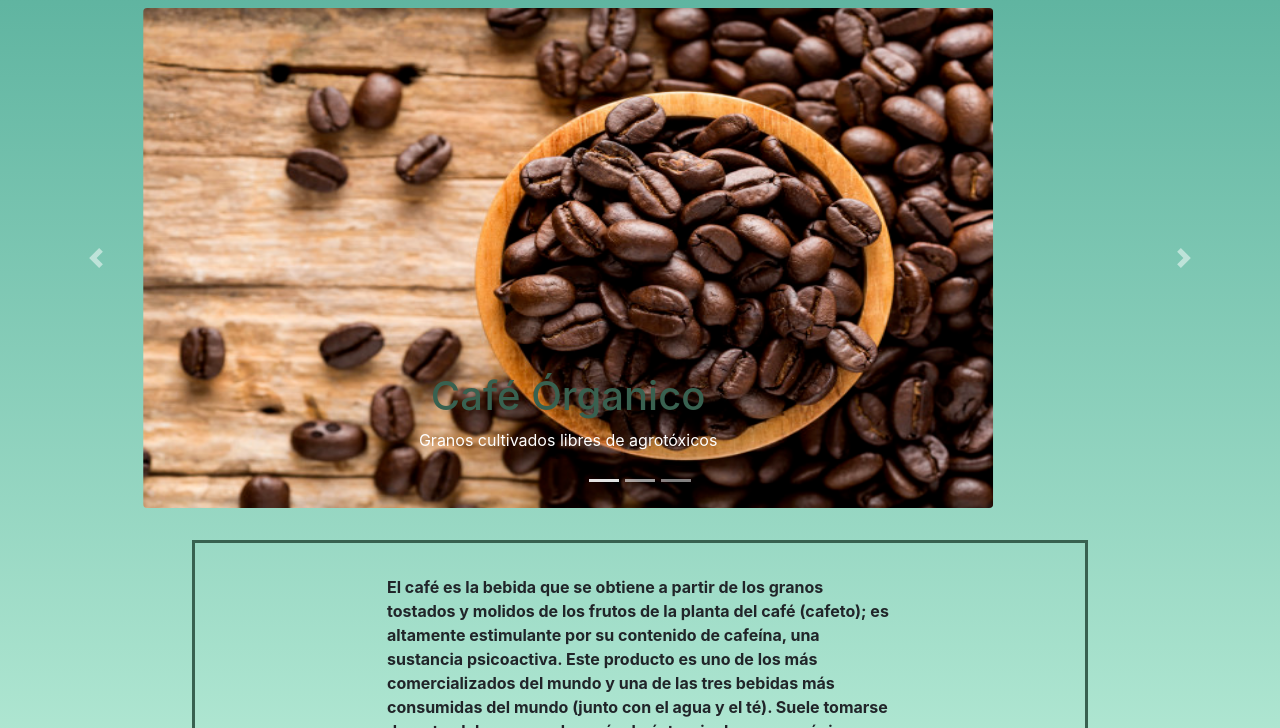
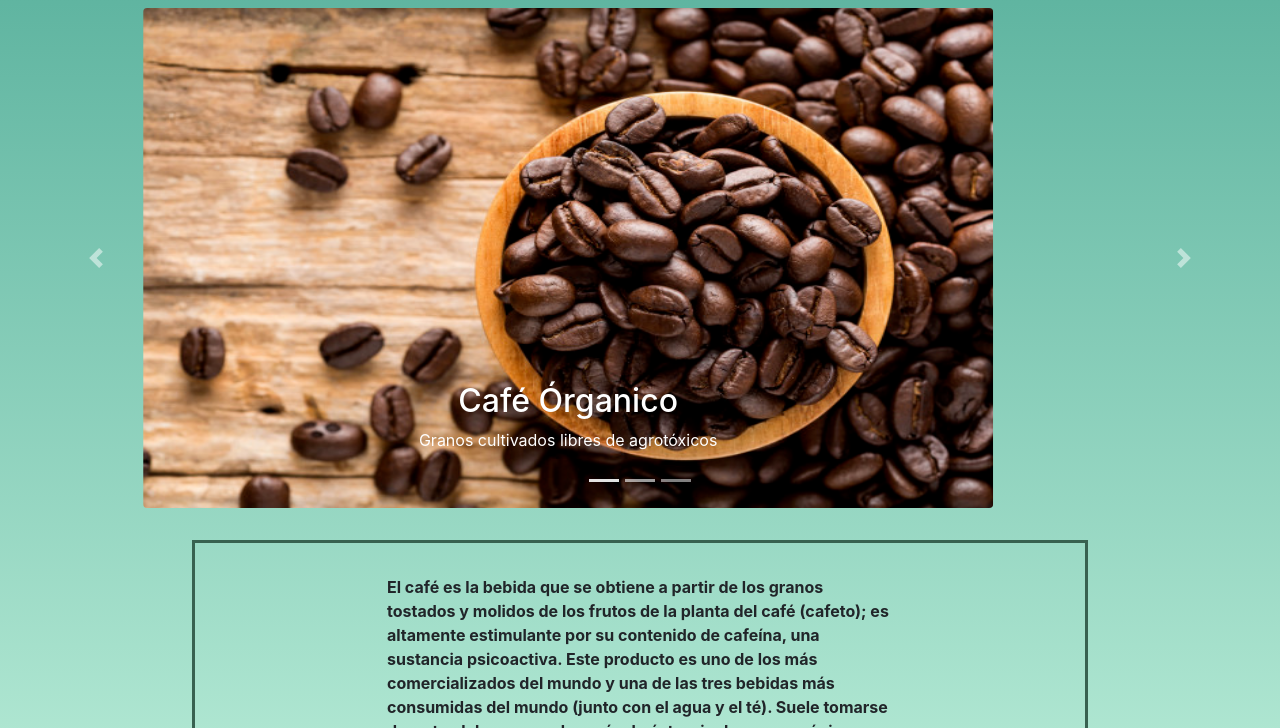
Before and after one commit to maximo95/trabajo_clase_15, a website: page index.html in a window 1280 px wide. Shown: the part 72-800 px from the top of the page. Drawn offline with nearby package versions, Linux system fonts and the light colour scheme.

Commit message:
primer cambio

```diff
--- a/index.html
+++ b/index.html
@@ -34,7 +34,7 @@
         <div class="carousel-item active">
           <img src="fotos/cafe.png"  alt="imagen de cafe de granos de café sobre una mesa de madera" class="rounded mx-auto d-block bloque-carrucel__tamanio">
           <div class="carousel-caption d-none d-md-block bloque-carrucel__tamanio--centrar">
-            <h1>Café Órganico</h1>
+            <h2>Café Órganico</h2>
             <p>Granos cultivados libres de agrotóxicos </p>
           </div>
         </div>
```
